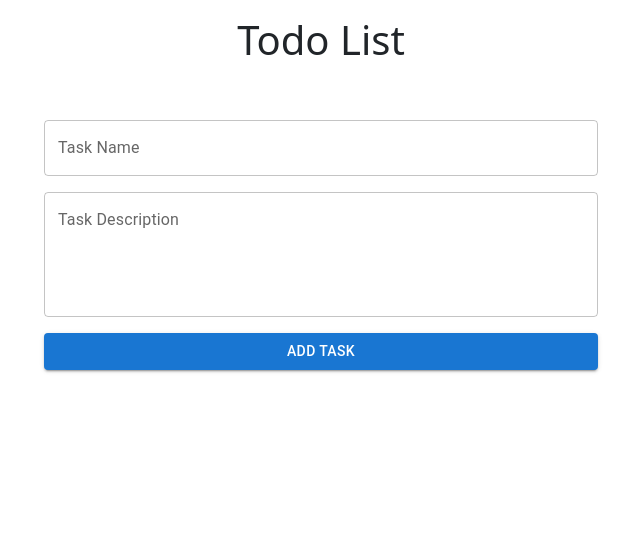
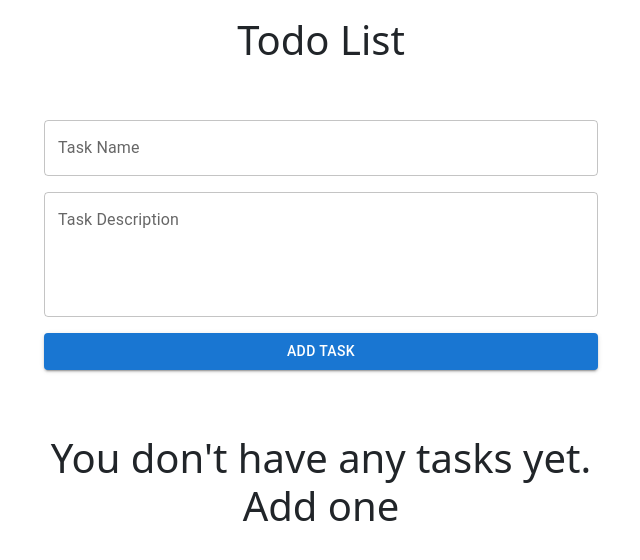
Before and after one commit to CiroJSCH/TODO-app-react, a React (Vite) app: page / in a window 1280 px wide. Shown: the top 560 px of the page, without its empty margins (319-959 px from the left). Built offline with nearby package versions, Linux system fonts and the light colour scheme.

Commit message:
Agregado renderizado condicional

```diff
--- a/src/components/TaskList.jsx
+++ b/src/components/TaskList.jsx
@@ -12,6 +12,9 @@ const TaskList = () => {
     >
       <div className="form-floating col-lg-6 col-xs-12 mb-3 px-2">
         {
+          tasks.length === 0 && <h1>You don't have any tasks yet. Add one</h1>
+        }
+        {
           tasks.map((task, index) => {
             return <TaskItem key={index} id={index} task={task}/>
           })
```
